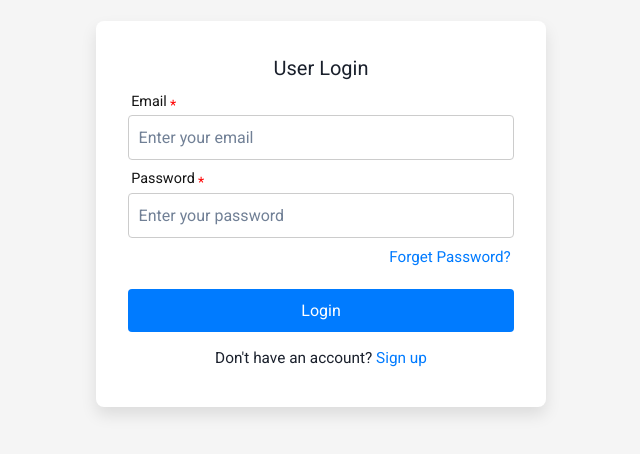
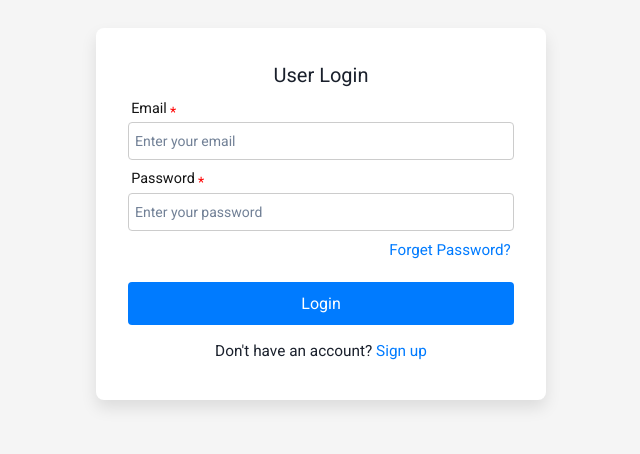
Before and after one commit to Arvind78/React-dashbard, a React (Vite) app: page / in a window 1280 px wide. Shown: the part 186-640 px from the top of the page, without its empty margins (319-959 px from the left). Built offline with nearby package versions, Linux system fonts and the light colour scheme.

Commit message:
first commit

```diff
--- a/src/components/login/Login.module.css
+++ b/src/components/login/Login.module.css
@@ -26,7 +26,7 @@
 
 .login-form input{
     width: 100%;
-    padding: 0.6rem ;
+    padding: 6px ;
     border: 1px solid #ccc;
     border-radius: 0.25rem;
 }
@@ -55,6 +55,9 @@
 
 
 
+.input-groups input::placeholder{
+    font-size:14px ;
+    }
 .input-groups input:focus{
     outline: none;
     border-color: #007bff;
--- a/src/components/signup/Signup.module.css
+++ b/src/components/signup/Signup.module.css
@@ -55,6 +55,9 @@
     border-color: #007bff;
 }
 
+.inputGroup input::placeholder{
+font-size:14px ;
+}
 
 
 .signupButton{
```
